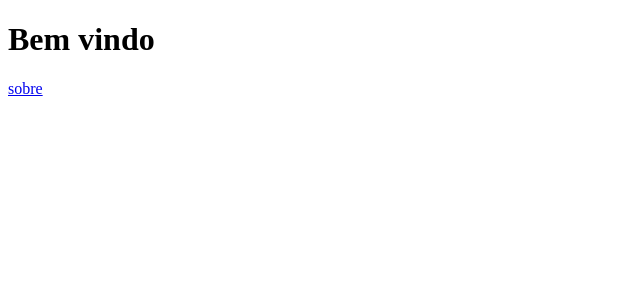
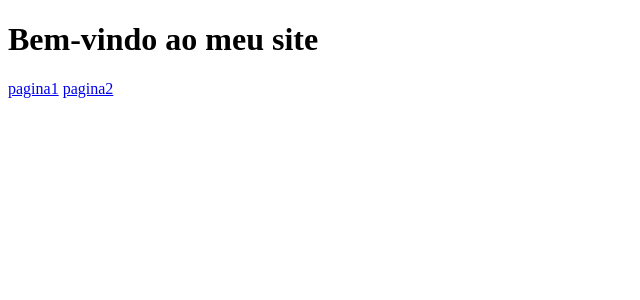
Before and after one commit to EvellynBorgesLopes1/EvellynBorgesLopes1.github.io, a SvelteKit app: page / in a window 1280 px wide. Shown: the top 300 px of the page, without its empty margins (0-640 px from the left). Built offline with nearby package versions, Linux system fonts and the light colour scheme.

Commit message:
atualiza

```diff
--- a/src/routes/+page.svelte
+++ b/src/routes/+page.svelte
@@ -1,2 +1,4 @@
-<h1>Bem vindo</h1>
-<a href="sobre"> sobre</a>
+<h1>Bem-vindo ao meu site</h1>
+
+<a href="pagina1"> pagina1</a>
+<a href="pagina2"> pagina2</a>
--- a/src/routes/pagina2/+page.svelte
+++ b/src/routes/pagina2/+page.svelte
@@ -0,0 +1 @@
+anime
```
